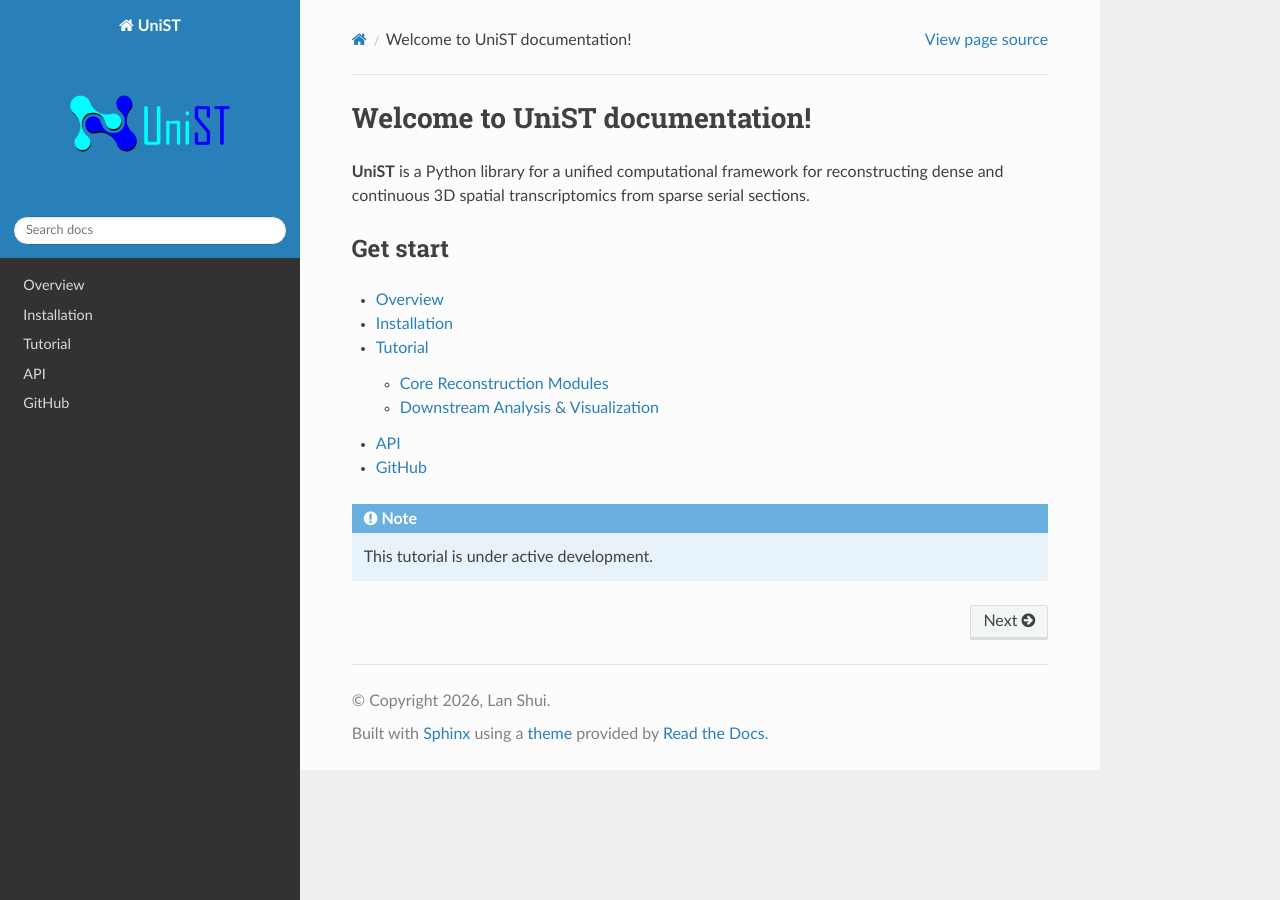
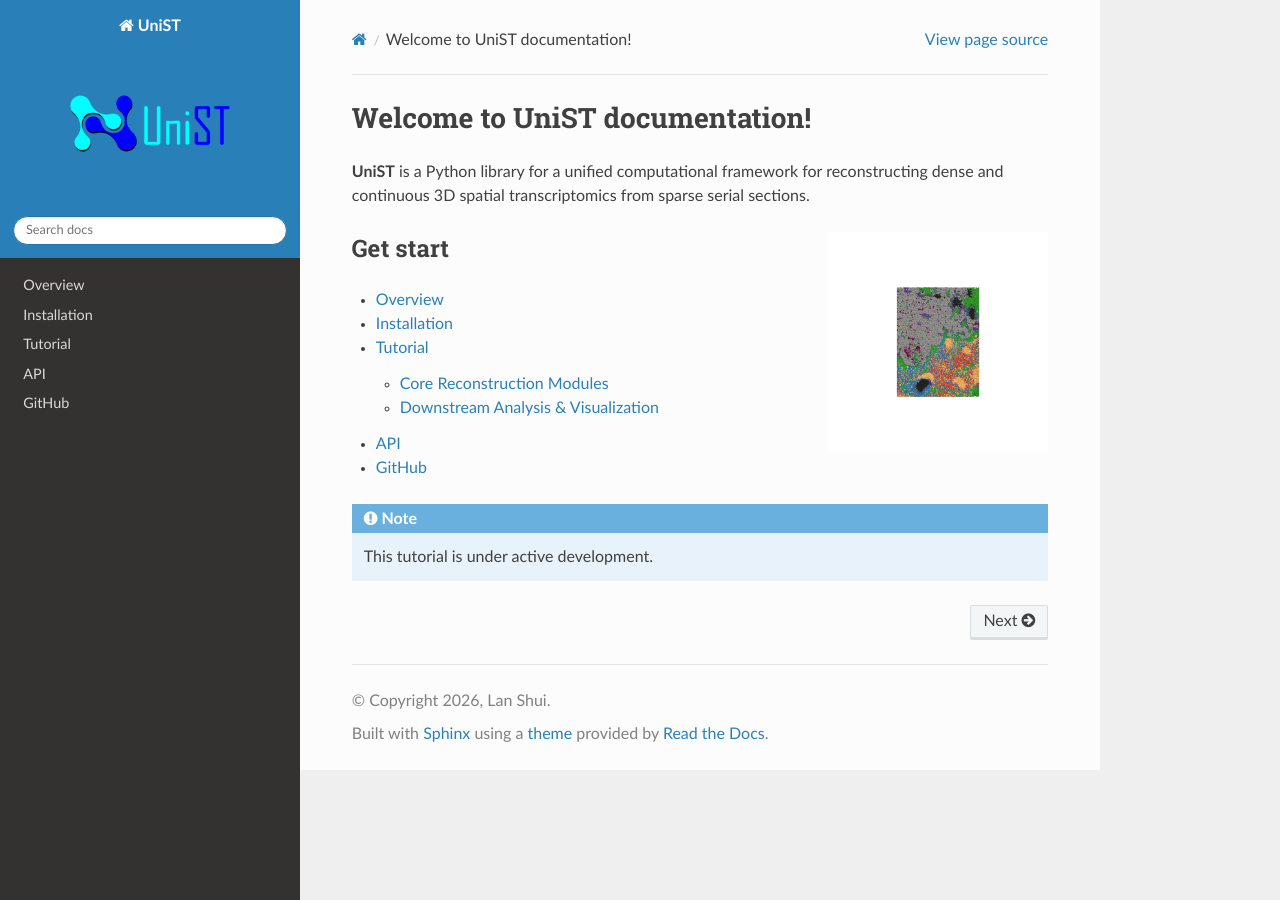
Before and after one commit to lanshui98/UniST-tutorial, a Sphinx documentation site: the page built from docs/source/index.rst, in a window 1280 px wide. Built offline with Sphinx 7.4.7 and the Read the Docs theme 3.1.0, drawn with Linux system fonts in a browser that asks for light colours; pages that are not in the unit, such as notebooks, are missing from menus.

Commit message:
Update index.rst

```diff
--- a/docs/source/index.rst
+++ b/docs/source/index.rst
@@ -2,6 +2,10 @@ Welcome to UniST documentation!
 ===================================
 
 **UniST** is a Python library for a unified computational framework for reconstructing dense and continuous 3D spatial transcriptomics from sparse serial sections.
+
+.. image:: _static/whole.gif
+   :width: 220px
+   :align: right
 
 Get start
 --------
```
